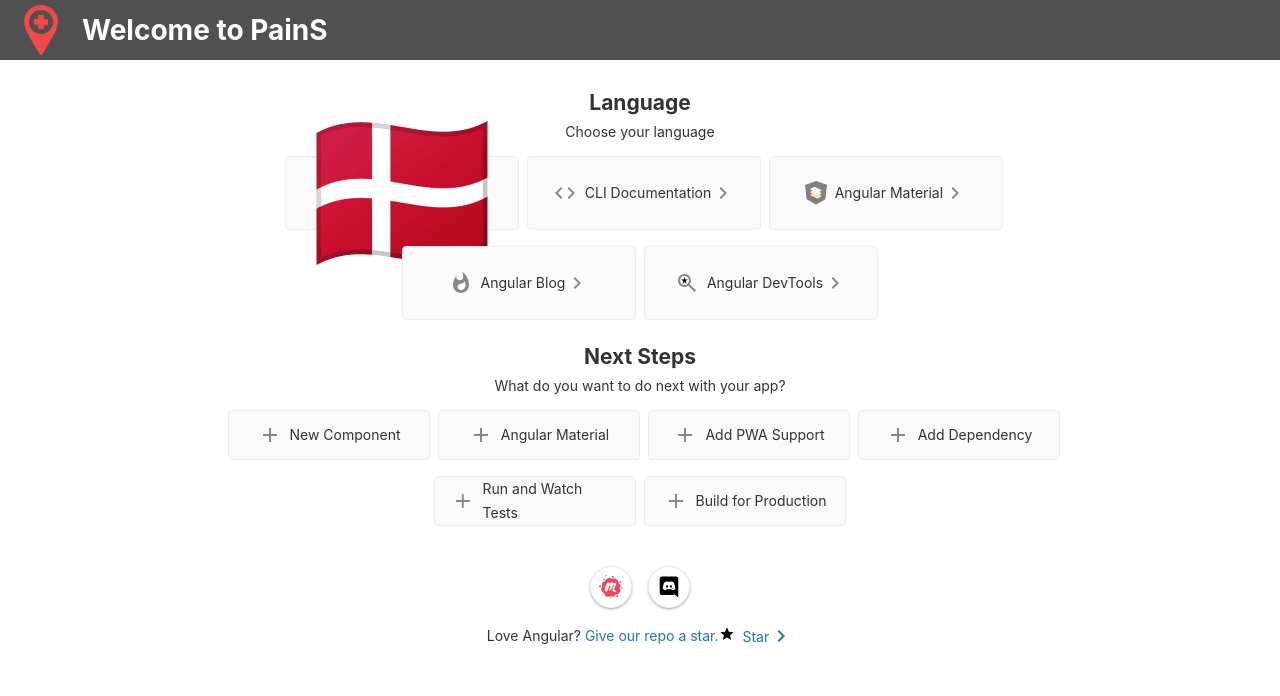
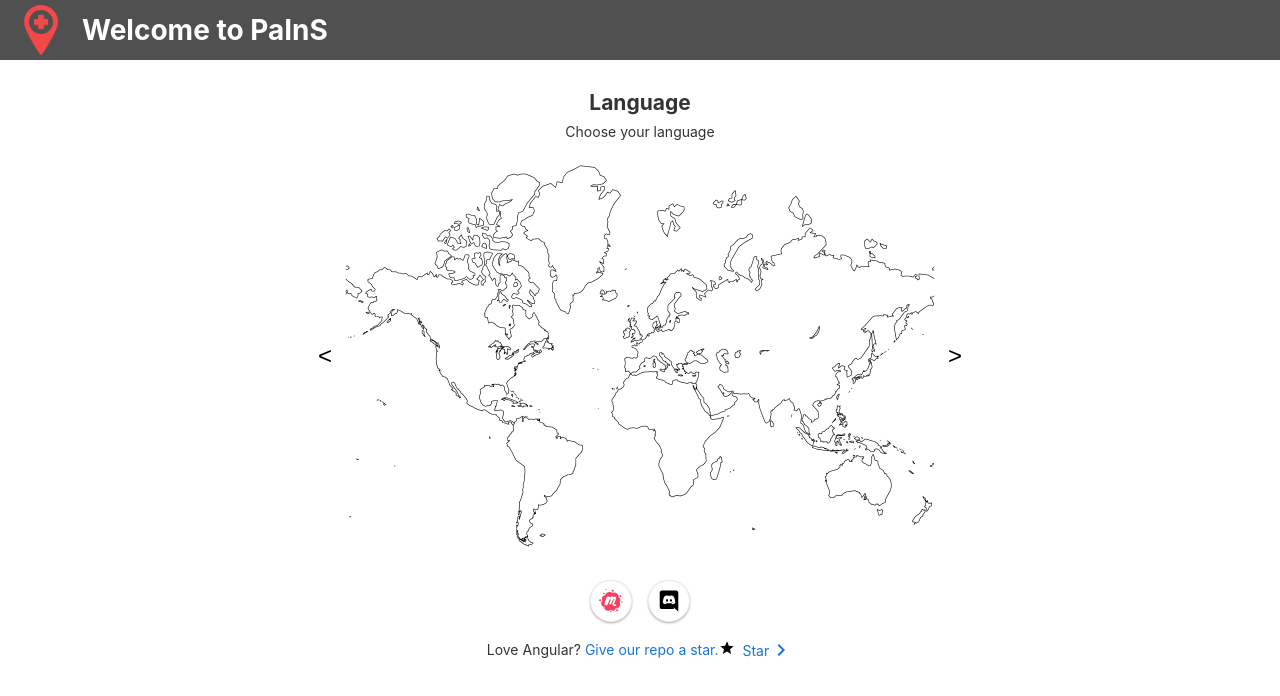
Before and after one commit to PirateMetalDrinkingCrew/pains.ui, an Angular app: page / in a window 1280 px wide. Shown: the top 696 px of the page. Built offline with nearby package versions, Linux system fonts and the light colour scheme.

Commit message:
Add World-Map to landing page

```diff
--- a/src/app/app.component.html
+++ b/src/app/app.component.html
@@ -2,7 +2,7 @@
 <!-- Toolbar -->
 <div class="toolbar" role="banner">
   <img src="../assets/Icons/HospitalIcon.png" height="50"/>
-  <h1>Welcome to PainS</h1>
+  <h1>Welcome to PaInS</h1>
     <div class="spacer"></div>
 </div>
 
@@ -13,73 +13,11 @@
   <p>Choose your language</p>
 
   <div class="card-container">
-    <a class="card" target="_blank" href="https://angular.io/tutorial">
-      <img src="../assets/CountryFlags/dk.png"/>
-    </a>
-
-    <a class="card" target="_blank" rel="noopener" href="https://angular.io/cli">
-      <svg class="material-icons" xmlns="http://www.w3.org/2000/svg" width="24" height="24" viewBox="0 0 24 24"><path d="M9.4 16.6L4.8 12l4.6-4.6L8 6l-6 6 6 6 1.4-1.4zm5.2 0l4.6-4.6-4.6-4.6L16 6l6 6-6 6-1.4-1.4z"/></svg>
-      <span>CLI Documentation</span>
-      <svg class="material-icons" xmlns="http://www.w3.org/2000/svg" width="24" height="24" viewBox="0 0 24 24"><path d="M10 6L8.59 7.41 13.17 12l-4.58 4.59L10 18l6-6z"/></svg>
-    </a>
-
-    <a class="card" target="_blank" rel="noopener" href="https://material.angular.io">
-      <svg xmlns="http://www.w3.org/2000/svg" style="margin-right: 8px" width="21.813" height="23.453" viewBox="0 0 21.813 23.453"><path d="M4099.584,972.736h0l-10.882,3.9,1.637,14.4,9.245,5.153,9.245-5.153,1.686-14.4Z" transform="translate(-4088.702 -972.736)" fill="#808080"/><path d="M4181.516,972.736v23.453l9.245-5.153,1.686-14.4Z" transform="translate(-4170.633 -972.736)" fill="#808080"/><path d="M4137.529,1076.127l-7.7-3.723,4.417-2.721,7.753,3.723Z" transform="translate(-4125.003 -1058.315)" fill="#ffe0b2"/><path d="M4137.529,1051.705l-7.7-3.723,4.417-2.721,7.753,3.723Z" transform="translate(-4125.003 -1036.757)" fill="#fff3e0"/><path d="M4137.529,1027.283l-7.7-3.723,4.417-2.721,7.753,3.723Z" transform="translate(-4125.003 -1015.199)" fill="#fff"/></svg>
-      <span>Angular Material</span>
-      <svg class="material-icons" xmlns="http://www.w3.org/2000/svg" width="24" height="24" viewBox="0 0 24 24"><path d="M10 6L8.59 7.41 13.17 12l-4.58 4.59L10 18l6-6z"/></svg>
-    </a>
-
-    <a class="card" target="_blank" rel="noopener" href="https://blog.angular.io/">
-      <svg class="material-icons" xmlns="http://www.w3.org/2000/svg" width="24" height="24" viewBox="0 0 24 24"><path d="M13.5.67s.74 2.65.74 4.8c0 2.06-1.35 3.73-3.41 3.73-2.07 0-3.63-1.67-3.63-3.73l.03-.36C5.21 7.51 4 10.62 4 14c0 4.42 3.58 8 8 8s8-3.58 8-8C20 8.61 17.41 3.8 13.5.67zM11.71 19c-1.78 0-3.22-1.4-3.22-3.14 0-1.62 1.05-2.76 2.81-3.12 1.77-.36 3.6-1.21 4.62-2.58.39 1.29.59 2.65.59 4.04 0 2.65-2.15 4.8-4.8 4.8z"/></svg>
-      <span>Angular Blog</span>
-      <svg class="material-icons" xmlns="http://www.w3.org/2000/svg" width="24" height="24" viewBox="0 0 24 24"><path d="M10 6L8.59 7.41 13.17 12l-4.58 4.59L10 18l6-6z"/></svg>
-    </a>
-
-    <a class="card" target="_blank" rel="noopener" href="https://angular.io/devtools/">
-      <svg class="material-icons" xmlns="http://www.w3.org/2000/svg" enable-background="new 0 0 24 24" height="24px" viewBox="0 0 24 24" width="24px" fill="#000000"><g><rect fill="none" height="24" width="24"/></g><g><g><path d="M14.73,13.31C15.52,12.24,16,10.93,16,9.5C16,5.91,13.09,3,9.5,3S3,5.91,3,9.5C3,13.09,5.91,16,9.5,16 c1.43,0,2.74-0.48,3.81-1.27L19.59,21L21,19.59L14.73,13.31z M9.5,14C7.01,14,5,11.99,5,9.5S7.01,5,9.5,5S14,7.01,14,9.5 S11.99,14,9.5,14z"/><polygon points="10.29,8.44 9.5,6 8.71,8.44 6.25,8.44 8.26,10.03 7.49,12.5 9.5,10.97 11.51,12.5 10.74,10.03 12.75,8.44"/></g></g></svg>
-      <span>Angular DevTools</span>
-      <svg class="material-icons" xmlns="http://www.w3.org/2000/svg" width="24" height="24" viewBox="0 0 24 24"><path d="M10 6L8.59 7.41 13.17 12l-4.58 4.59L10 18l6-6z"/></svg>
-    </a>
-
+    <button><</button>
+    <img src="../assets/CountryFlags/World-map.svg.png"/>
+    <button>></button>
   </div>
 
-  <!-- Next Steps -->
-  <h2>Next Steps</h2>
-  <p>What do you want to do next with your app?</p>
-
-  <input type="hidden" #selection>
-
-  <div class="card-container">
-    <button class="card card-small" (click)="selection.value = 'component'" tabindex="0">
-      <svg class="material-icons" xmlns="http://www.w3.org/2000/svg" width="24" height="24" viewBox="0 0 24 24"><path d="M19 13h-6v6h-2v-6H5v-2h6V5h2v6h6v2z"/></svg>
-      <span>New Component</span>
-    </button>
-
-    <button class="card card-small" (click)="selection.value = 'material'" tabindex="0">
-      <svg class="material-icons" xmlns="http://www.w3.org/2000/svg" width="24" height="24" viewBox="0 0 24 24"><path d="M19 13h-6v6h-2v-6H5v-2h6V5h2v6h6v2z"/></svg>
-      <span>Angular Material</span>
-    </button>
-
-    <button class="card card-small" (click)="selection.value = 'pwa'" tabindex="0">
-      <svg class="material-icons" xmlns="http://www.w3.org/2000/svg" width="24" height="24" viewBox="0 0 24 24"><path d="M19 13h-6v6h-2v-6H5v-2h6V5h2v6h6v2z"/></svg>
-      <span>Add PWA Support</span>
-    </button>
-
-    <button class="card card-small" (click)="selection.value = 'dependency'" tabindex="0">
-      <svg class="material-icons" xmlns="http://www.w3.org/2000/svg" width="24" height="24" viewBox="0 0 24 24"><path d="M19 13h-6v6h-2v-6H5v-2h6V5h2v6h6v2z"/></svg>
-      <span>Add Dependency</span>
-    </button>
-
-    <button class="card card-small" (click)="selection.value = 'test'" tabindex="0">
-      <svg class="material-icons" xmlns="http://www.w3.org/2000/svg" width="24" height="24" viewBox="0 0 24 24"><path d="M19 13h-6v6h-2v-6H5v-2h6V5h2v6h6v2z"/></svg>
-      <span>Run and Watch Tests</span>
-    </button>
-
-    <button class="card card-small" (click)="selection.value = 'build'" tabindex="0">
-      <svg class="material-icons" xmlns="http://www.w3.org/2000/svg" width="24" height="24" viewBox="0 0 24 24"><path d="M19 13h-6v6h-2v-6H5v-2h6V5h2v6h6v2z"/></svg>
-      <span>Build for Production</span>
-    </button>
-  </div>
 
   <!-- Links -->
   <div class="card-container">
--- a/src/app/app.component.scss
+++ b/src/app/app.component.scss
@@ -113,6 +113,12 @@
     fill: rgb(105, 103, 103);
   }
 
+  .card-container button{
+    border-color: rgba(255, 255, 255, 0);
+    background-color: rgba(255, 255, 255, 0);
+    font-size: x-large;
+  }
+
   .card.highlight-card {
     background-color: #1976d2;
     color: white;
@@ -127,13 +133,6 @@
     margin-left: 60px;
   }
 
-  svg#rocket {
-    width: 80px;
-    position: absolute;
-    left: -10px;
-    top: -24px;
-  }
-
   a,
   a:visited,
   a:hover {
@@ -143,39 +142,6 @@
 
   a:hover {
     color: #125699;
-  }
-
-  .terminal {
-    position: relative;
-    width: 80%;
-    max-width: 600px;
-    border-radius: 6px;
-    padding-top: 45px;
-    margin-top: 8px;
-    overflow: hidden;
-    background-color: rgb(15, 15, 16);
-  }
-
-  .terminal::before {
-    content: "\2022 \2022 \2022";
-    position: absolute;
-    top: 0;
-    left: 0;
-    height: 4px;
-    background: rgb(58, 58, 58);
-    color: #c2c3c4;
-    width: 100%;
-    font-size: 2rem;
-    line-height: 0;
-    padding: 14px 0;
-    text-indent: 4px;
-  }
-
-  .terminal pre {
-    font-family: SFMono-Regular,Consolas,Liberation Mono,Menlo,monospace;
-    color: white;
-    padding: 0 1rem 1rem;
-    margin: 0;
   }
 
   .circle-link {
```
Also changed, not shown: src/assets/CountryFlags/World-map.svg.png (added).
